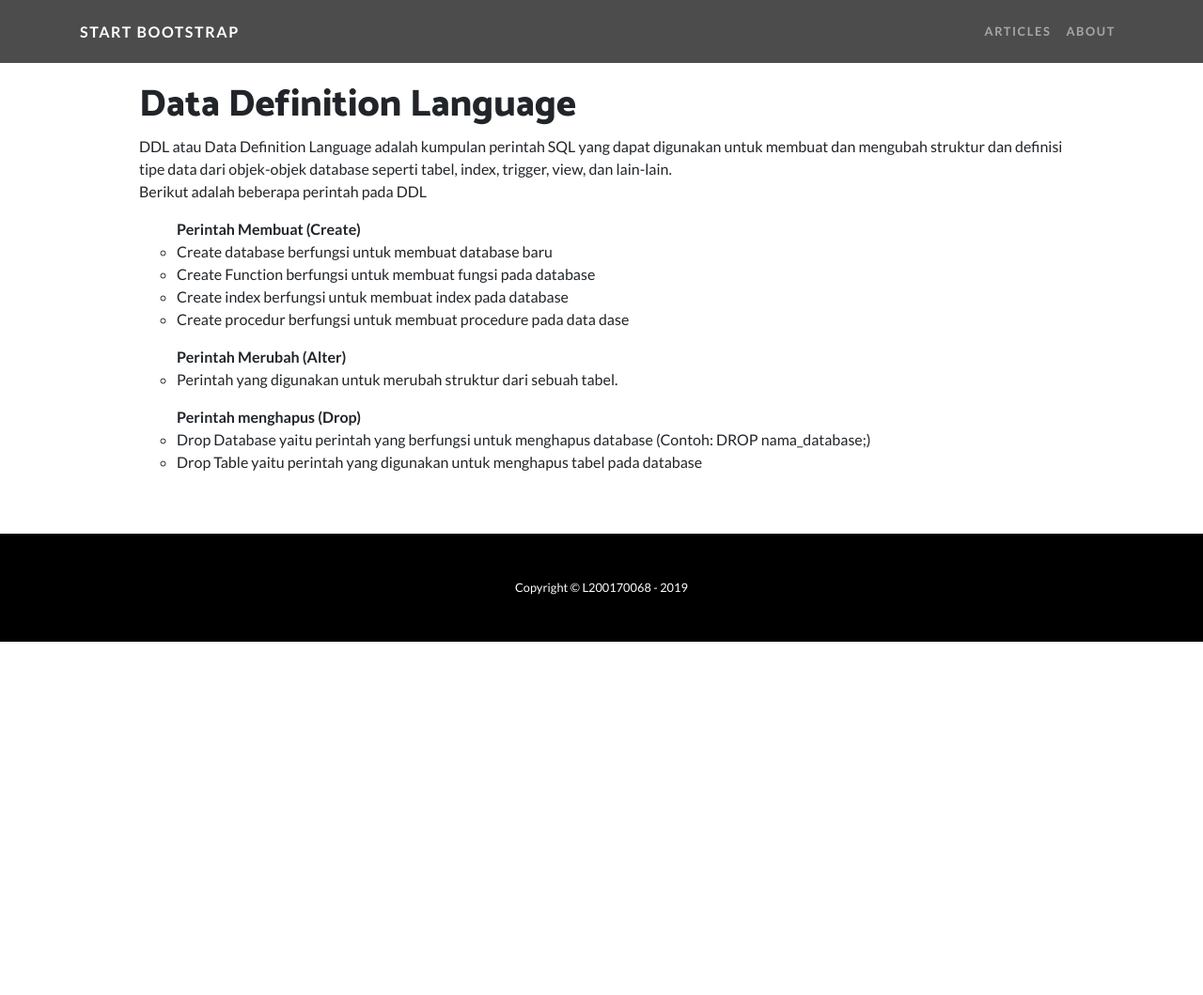
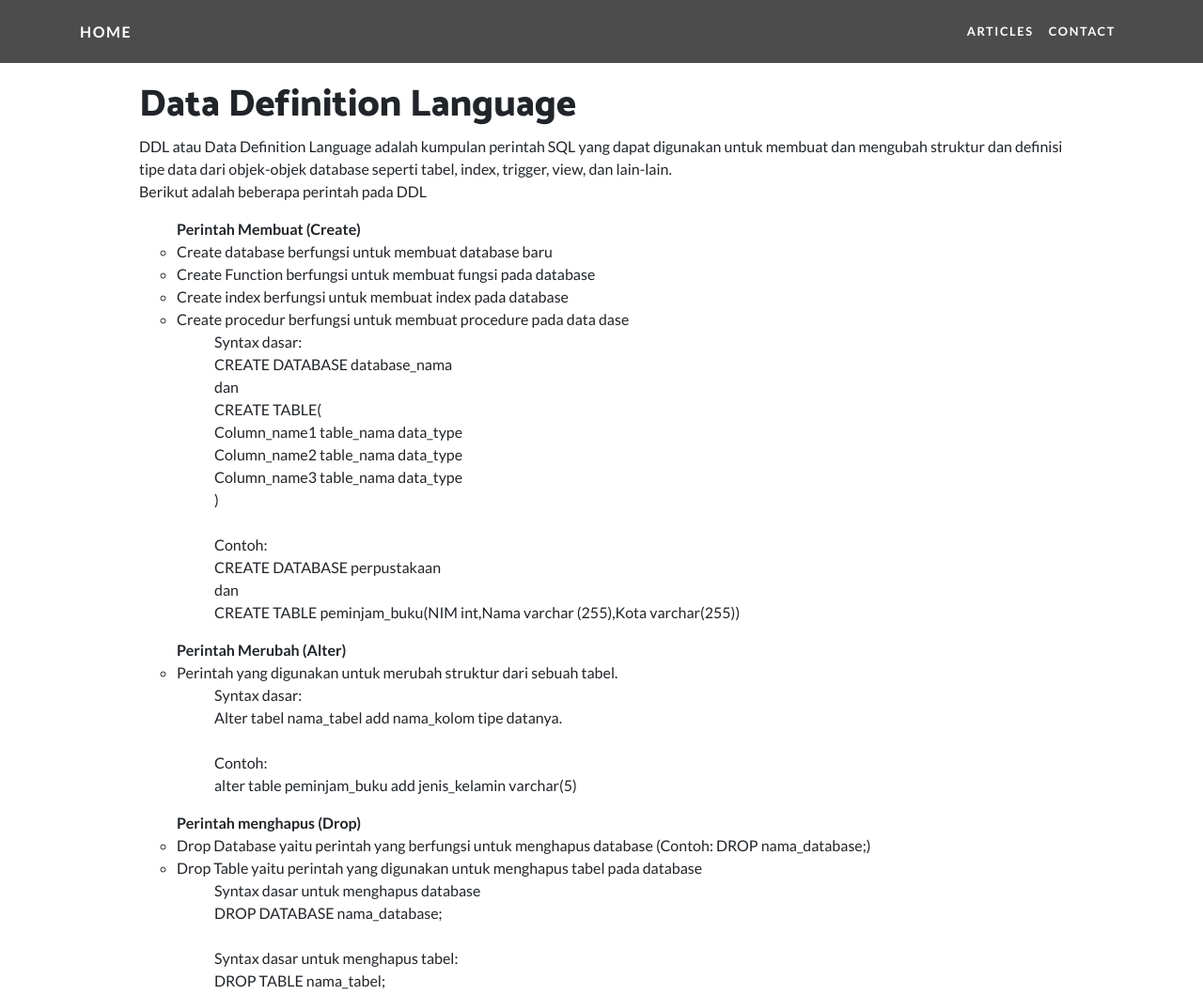
Before and after one commit to L200170068/L200170068.github.io, a plain HTML site: page database/ddl.html in a window 1280 px wide. Shown: the top 1059 px of the page at 94% size. Before the commit the page ends 800 px from the top, so only its background shows below. Drawn offline with Linux system fonts and the light colour scheme.

Commit message:
Update ddl.html

```diff
--- a/database/ddl.html
+++ b/database/ddl.html
@@ -27,17 +27,17 @@
   <!-- Navigation -->
   <nav class="navbar navbar-expand-lg navbar-dark navbar-custom fixed-top">
     <div class="container">
-      <a class="navbar-brand" href="#">Start Bootstrap</a>
+      <a class="navbar-brand" href="index.html">Home</a>
       <button class="navbar-toggler" type="button" data-toggle="collapse" data-target="#navbarResponsive" aria-controls="navbarResponsive" aria-expanded="false" aria-label="Toggle navigation">
         <span class="navbar-toggler-icon"></span>
       </button>
       <div class="collapse navbar-collapse" id="navbarResponsive">
         <ul class="navbar-nav ml-auto">
           <li class="nav-item">
-            <a class="nav-link" href="#">Articles</a>
+            <a class="nav-link js-scroll-trigger active" href="index.html#articles">Articles</a>
           </li>
           <li class="nav-item">
-            <a class="nav-link" href="#">About</a>
+            <a class="nav-link js-scroll-trigger active" href="index.html#contact">Contact</a>
           </li>
         </ul>
       </div>
@@ -66,14 +66,34 @@
                         <li>Create Function berfungsi untuk membuat fungsi pada database</li>
                         <li>Create index berfungsi untuk membuat index pada database</li>
                         <li>Create procedur berfungsi untuk membuat procedure pada data dase</li>
+                        <ul>Syntax dasar:</ul>
+                        <ul>CREATE DATABASE database_nama</ul>
+                        <ul>dan</ul>
+                        <ul>CREATE TABLE(</br>
+                          Column_name1 table_nama data_type</br>
+                          Column_name2 table_nama data_type</br>
+                          Column_name3 table_nama data_type</br>
+                          )</ul></br>
+                        <ul>Contoh:</ul>
+                        <ul>CREATE DATABASE perpustakaan</ul>
+                        <ul>dan</ul>
+                        <ul>CREATE TABLE peminjam_buku(NIM int,Nama varchar (255),Kota varchar(255))</ul>
                     </ul>
 
                     <ul class="text-left" type="circle"><strong>Perintah Merubah (Alter)</strong>
                         <li>Perintah yang digunakan untuk merubah struktur dari sebuah tabel.</li>
+                        <ul>Syntax dasar:</ul>
+                        <ul>Alter tabel nama_tabel add nama_kolom tipe datanya.</ul></br>
+                        <ul>Contoh:</ul>
+                        <ul>alter table peminjam_buku add jenis_kelamin varchar(5)</ul>
                     </ul>
                     <ul class="text-left" type="circle"><strong>Perintah menghapus (Drop)</strong>
                         <li>Drop Database yaitu perintah yang berfungsi untuk menghapus database (Contoh: DROP nama_database;)</li>
                         <li>Drop Table yaitu perintah yang digunakan untuk menghapus tabel pada database</li>
+                        <ul>Syntax dasar untuk menghapus database</ul>
+                        <ul>DROP DATABASE nama_database;</ul></br>
+                        <ul>Syntax dasar untuk menghapus tabel:</ul>
+                        <ul>DROP TABLE nama_tabel;</ul>
                     </ul>
             </p>
           </div>
```
